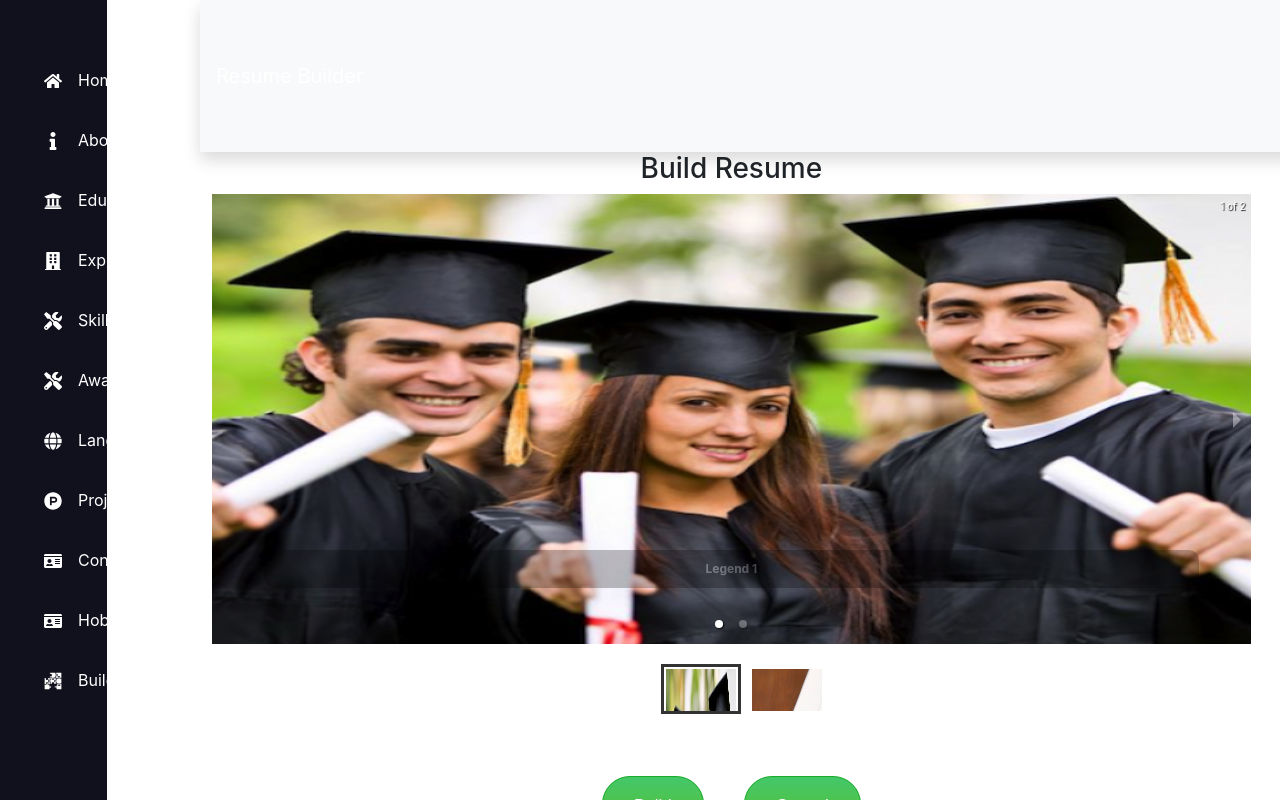
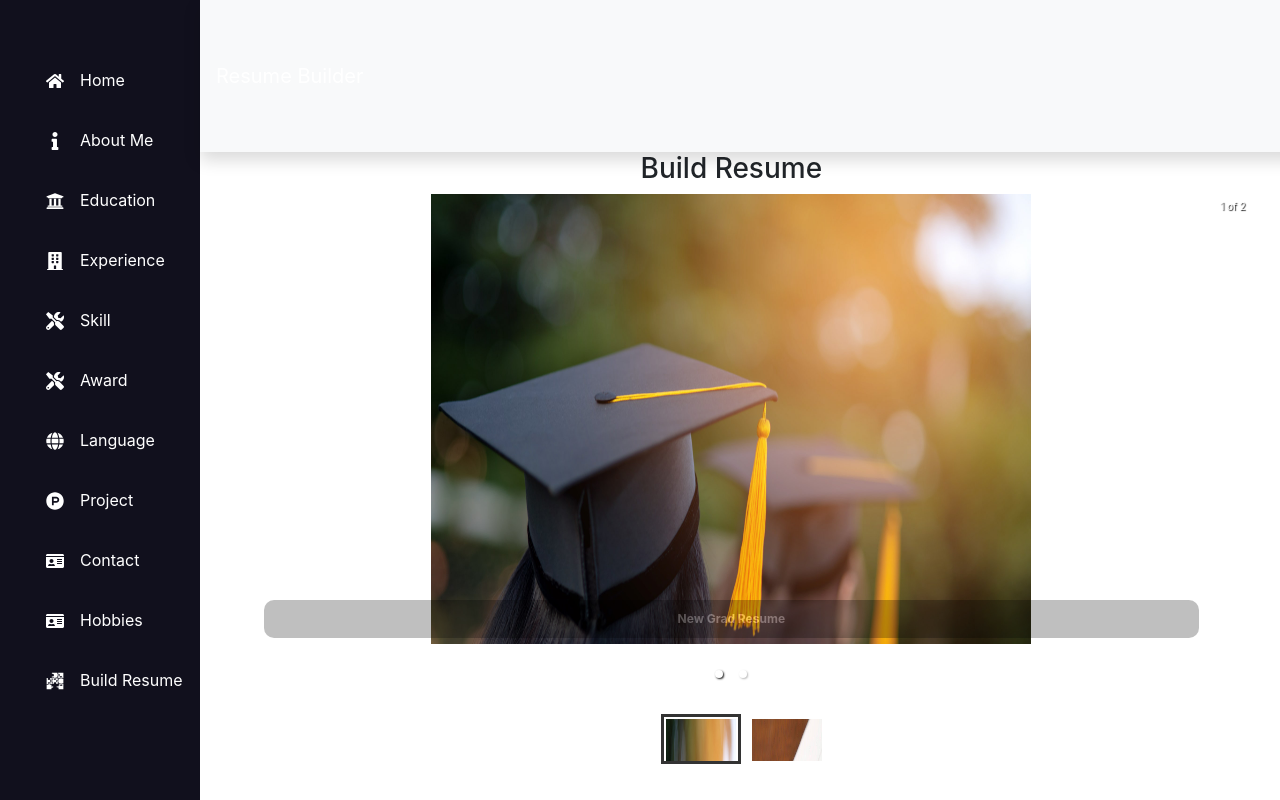
Before and after one commit to dinhvinhloc/mern_project_client, a React (Create React App) app: page /build-resume in a window 1280 px wide. Built offline with nearby package versions, Linux system fonts and the light colour scheme.

Commit message:
modified resume page

```diff
--- a/src/App.js
+++ b/src/App.js
@@ -1,8 +1,8 @@
 import React from 'react';
 import { Switch, Route } from 'react-router-dom';
-import './App.css';
 import MainContainer from './components/layouts/MainContainer';
 import 'bootstrap/dist/css/bootstrap.min.css';
+import './App.css';
 
 function App() {
   return (
--- a/src/components/pages/BuildResume/BuildResumeCarousel.js
+++ b/src/components/pages/BuildResume/BuildResumeCarousel.js
@@ -1,24 +1,22 @@
 import React from 'react';
 import "react-responsive-carousel/lib/styles/carousel.min.css"; // requires a loader
 import { Carousel } from 'react-responsive-carousel';
-import img1 from "../../../images/gradImage.png";
+import img1 from "../../../images/newGradImg.jpg";
 import img2 from "../../../images/resume2.jpg";
 
 const BuildResumeCarousel = () => {
         return (
             <Carousel>
-                <div>
+                <div className="thumbView">
                     <img src={img1} alt="img1" class="carouselImg"/>
-                    <p className="legend">Legend 1</p>
+                    <p className="legend">New Grad Resume</p>
                 </div>
-                <div>
+                <div className="thumbView">
                     <img src={img2} alt="img2" class="carouselImg"/>
-                    <p className="legend">Legend 2</p>
+                    <p className="legend">General Resume</p>
                 </div>
             </Carousel>
         );
 }
 
 export default BuildResumeCarousel;
-
-// ReactDOM.render(<DemoCarousel />, document.querySelector('.demo-carousel'));
```
Also changed, not shown: src/images/newGradImg.jpg (added).
